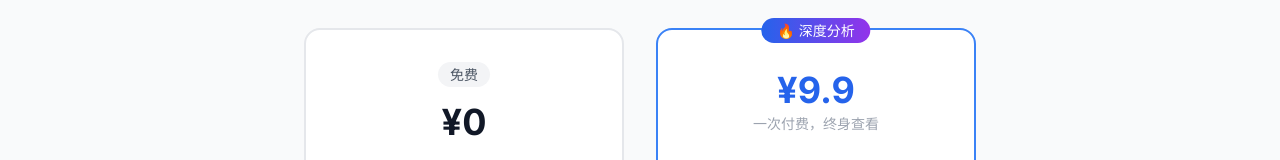
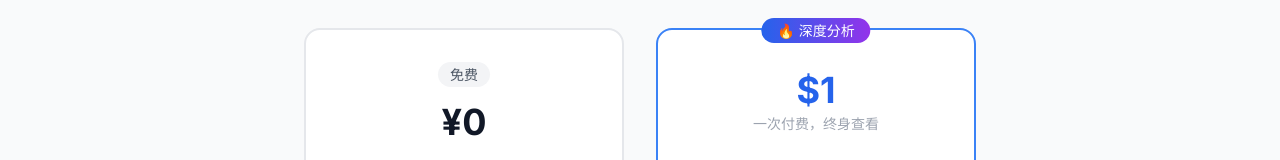
Before and after one commit to Finger4/mbti-personality-test, a Next.js app in the folder frontend/: page /pricing in a window 1280 px wide. Shown: the part 260-420 px from the top of the page. Built offline with nearby package versions, Linux system fonts and the light colour scheme.

Commit message:
chore: change price from ¥9.9 to $1

```diff
--- a/frontend/app/(public)/pricing/page.tsx
+++ b/frontend/app/(public)/pricing/page.tsx
@@ -38,7 +38,7 @@ export default function PricingPage() {
                 <span className="px-4 py-1 bg-gradient-to-r from-blue-600 to-purple-600 text-white text-sm rounded-full">🔥 深度分析</span>
               </div>
               <div className="text-center mb-6">
-                <div className="text-4xl font-bold mt-2 text-blue-600">¥9.9</div>
+                <div className="text-4xl font-bold mt-2 text-blue-600">$1</div>
                 <p className="text-gray-400 text-sm mt-1">一次付费，终身查看</p>
               </div>
               <ul className="space-y-3 mb-8 text-left">
```
